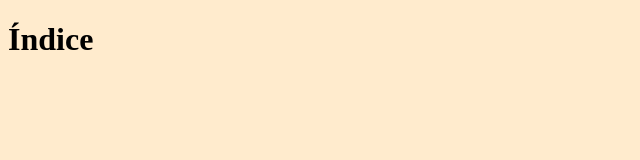
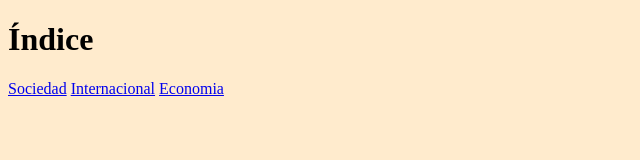
Before and after one commit to RaulGarciaLopez/periodico, a plain HTML site: page index.html in a window 1280 px wide. Shown: the whole page, without its empty margins (0-640 px from the left). Drawn offline with Linux system fonts and the light colour scheme.

Commit message:
index actualizado

```diff
--- a/index.html
+++ b/index.html
@@ -8,5 +8,8 @@
 </head>
 <body>
     <h1>Índice</h1>
+    <a href="sociedad.html">Sociedad</a>
+    <a href="internacional.html">Internacional</a>
+    <a href="economia.html">Economia</a>
 </body>
 </html>
```
Also changed, not shown: economia.html (+1 -0 lines).
